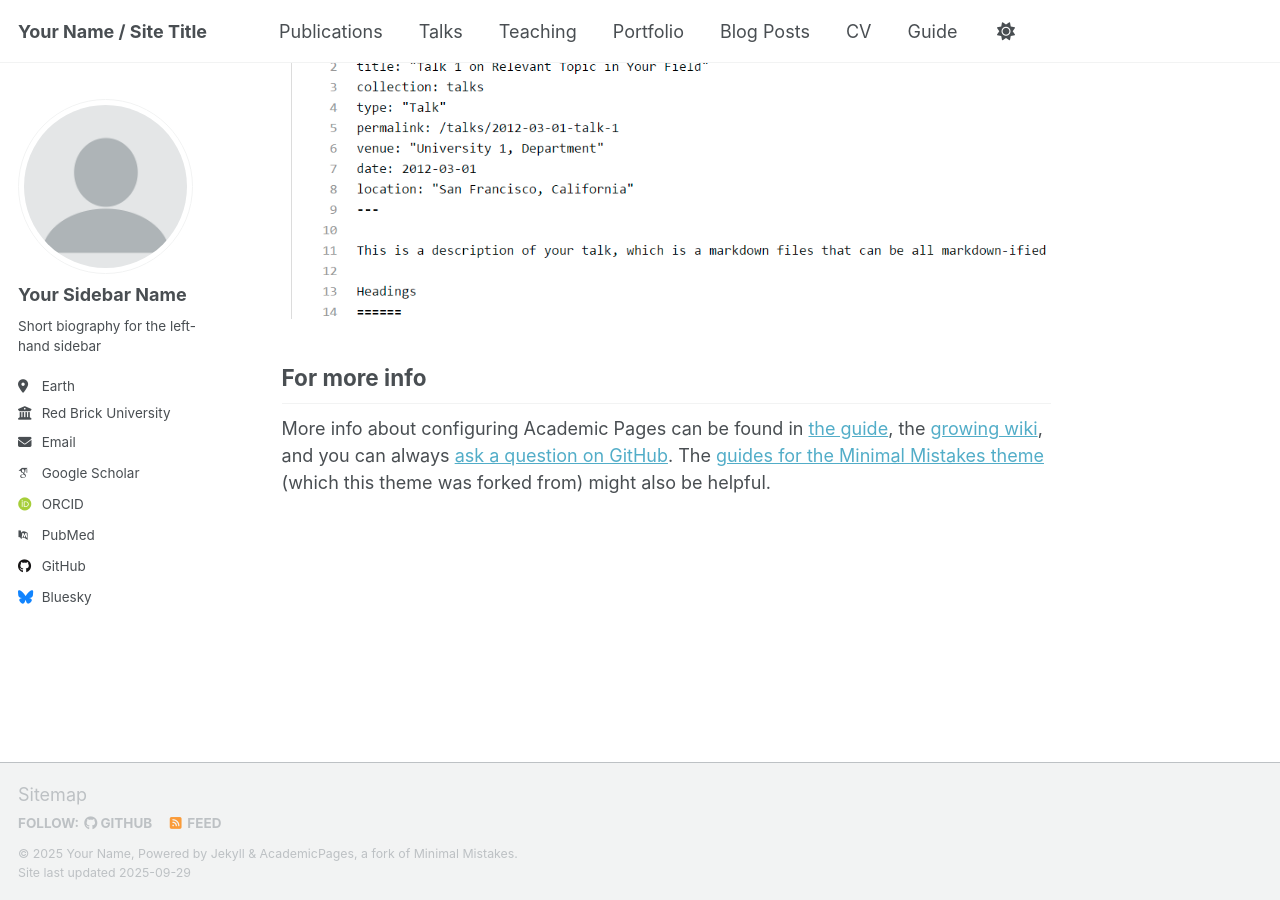
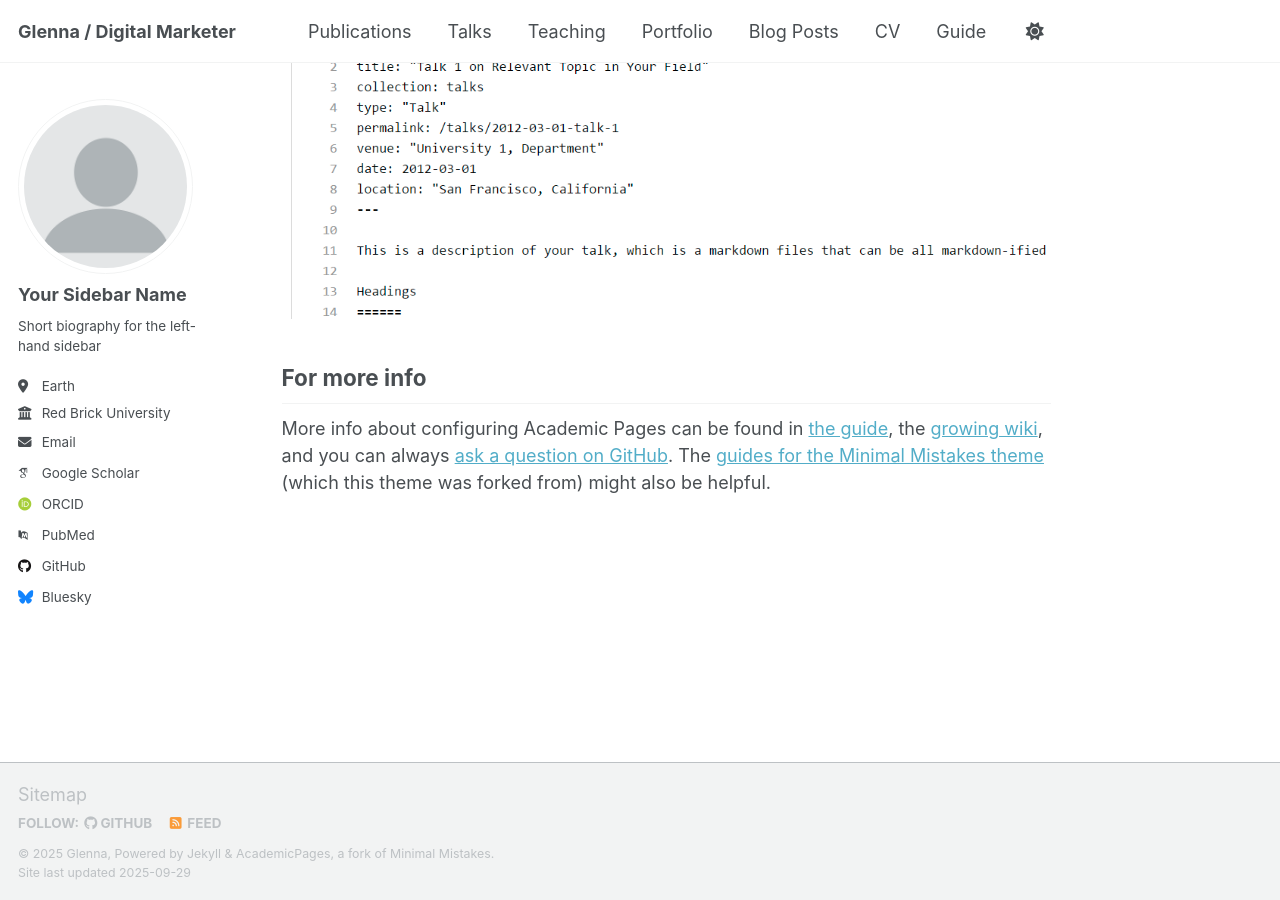
Before and after one commit to ranjincui847/glennaradiopr, a Jekyll site: the page built from _pages/about.md, in a window 1280 px wide and 900 px high, scrolled down 2880 px. Built offline with Jekyll 4.4.1, drawn with Linux system fonts in a browser that asks for light colours; some web fonts are replaced; a script that is not in the unit is left out.

Commit message:
Update _config.yml

```diff
--- a/_config.yml
+++ b/_config.yml
@@ -9,10 +9,10 @@
 # Basic Site Settings
 locale                   : "en-US"
 site_theme               : "default" # Currently available options are "default", "air"
-title                    : "Your Name / Site Title"
+title                    : "Glenna / Digital Marketer"
 title_separator          : "-"
-name                     : &name "Your Name"
-description              : &description "Your Name's academic portfolio"   # Update this with a general description of your site, this is the default if not overridden by a page
+name                     : &name "Glenna"
+description              : &description "Connecting creators with brands | Bridging campaigns that resonate 🎯Let’s collaborate.#ugcmarketing#brandcollaboration#prandmarketing"   # Update this with a general description of your site, this is the default if not overridden by a page
 url                      : https://academicpages.github.io # The base hostname & protocol for your site e.g. "https://[your GitHub username].github.io",
                                                            # or if you already have some other page hosted on Github then use "https://[your GitHub username].github.io/[Your Repo Name]"
 baseurl                  : "" # the subpath of your site, e.g. "/blog"
```
